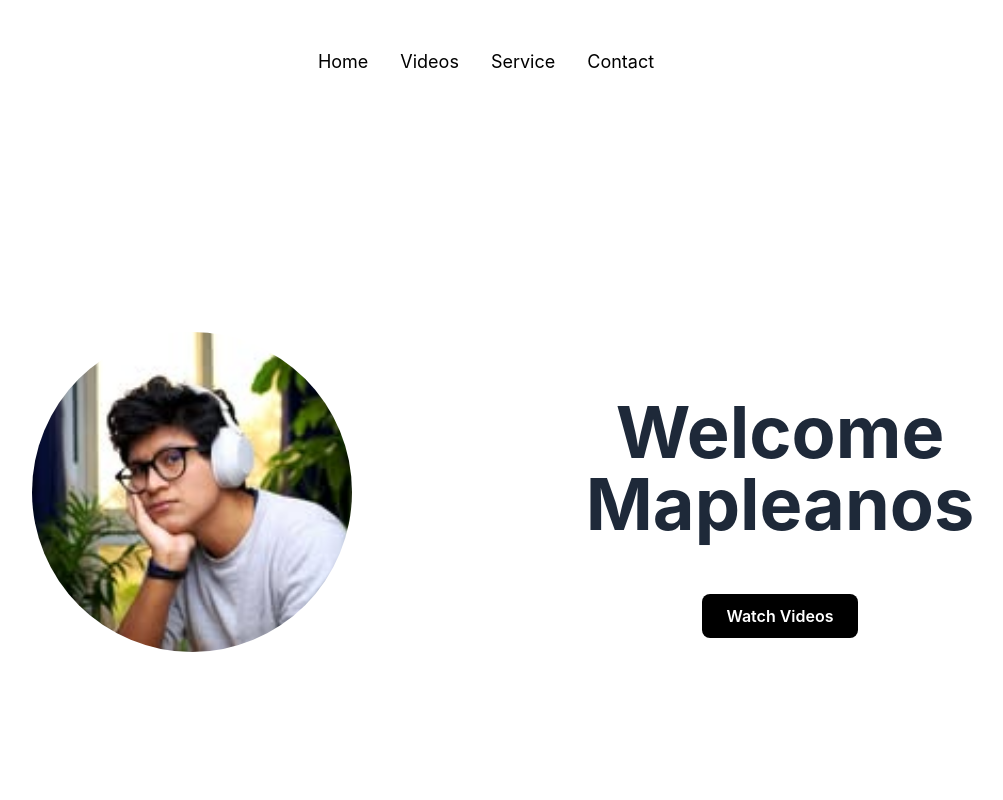
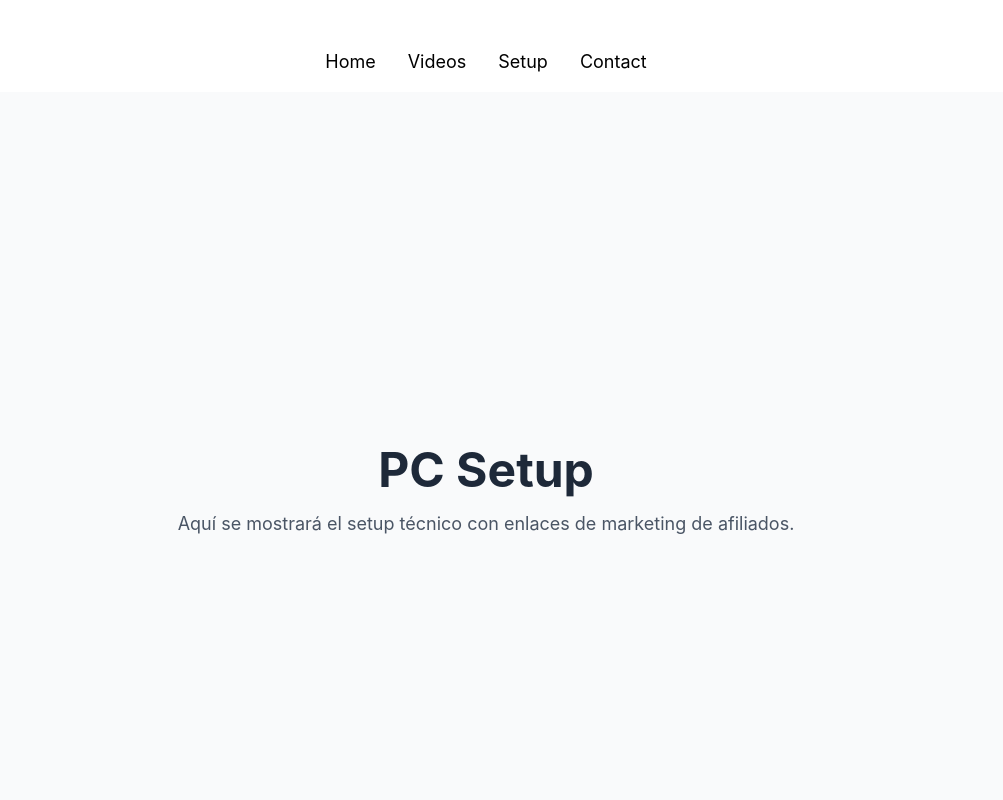
Before and after one commit to Fabrizio7S/landing-shoao, a React (Vite) app: page /setup in a window 1280 px wide. Shown: the top 800 px of the page, without its empty margins (154-1157 px from the left). Built offline with nearby package versions, Linux system fonts and the light colour scheme.

Commit message:
refactor: agregando carpeta pages y enrutador al SPA

```diff
--- a/package.json
+++ b/package.json
@@ -13,6 +13,7 @@
     "@tailwindcss/vite": "^4.2.1",
     "react": "^19.2.0",
     "react-dom": "^19.2.0",
+    "react-router-dom": "^7.17.0",
     "tailwindcss": "^4.2.1"
   },
   "devDependencies": {
--- a/src/App.tsx
+++ b/src/App.tsx
@@ -1,14 +1,18 @@
+import { BrowserRouter, Routes, Route } from "react-router-dom";
 import "./App.css";
 import Navbar from "./components/layout/Navbar";
-import Hero from "./components/sections/Hero";
-import Videos  from "./components/sections/Videos";
+import Home from "./pages/Home";
+import Setup from "./pages/Setup";
+
 function App() {
   return (
-    <>
-      <Navbar/>
-      <Hero/>
-      <Videos/>
-    </>
+    <BrowserRouter>
+      <Navbar />
+      <Routes>
+        <Route path="/" element={<Home />} />
+        <Route path="/setup" element={<Setup />} />
+      </Routes>
+    </BrowserRouter>
   );
 }
 
--- a/src/components/layout/Navbar.tsx
+++ b/src/components/layout/Navbar.tsx
@@ -1,3 +1,4 @@
+import { Link } from "react-router-dom";
 
 const Navbar = () => {
   return (
@@ -6,9 +7,9 @@ const Navbar = () => {
 
         <ul className="flex gap-8 text-lg">
           <li>
-            <a href="#" className="hover:underline underline-offset-4">
+            <Link to="/" className="hover:underline underline-offset-4">
               Home
-            </a>
+            </Link>
           </li>
 
           <li>
@@ -18,9 +19,9 @@ const Navbar = () => {
           </li>
 
           <li>
-            <a href="#" className="hover:underline underline-offset-4">
-              Service
-            </a>
+            <Link to="/setup" className="hover:underline underline-offset-4">
+              Setup
+            </Link>
           </li>
 
           <li>
--- /dev/null
+++ b/src/pages/Home.tsx
@@ -0,0 +1,13 @@
+import Hero from "../components/sections/Hero";
+import Videos from "../components/sections/Videos";
+
+const Home = () => {
+  return (
+    <>
+      <Hero />
+      <Videos />
+    </>
+  );
+};
+
+export default Home;
--- /dev/null
+++ b/src/pages/Setup.tsx
@@ -0,0 +1,12 @@
+const Setup = () => {
+  return (
+    <div className="min-h-screen flex flex-col justify-center items-center bg-gray-50 text-gray-800 p-10">
+      <h1 className="text-5xl font-bold mb-4">PC Setup</h1>
+      <p className="text-lg text-gray-600">
+        Aquí se mostrará el setup técnico con enlaces de marketing de afiliados.
+      </p>
+    </div>
+  );
+};
+
+export default Setup;
```
Also changed, not shown: 1 other file (tests, documents, lock files or other folders).
